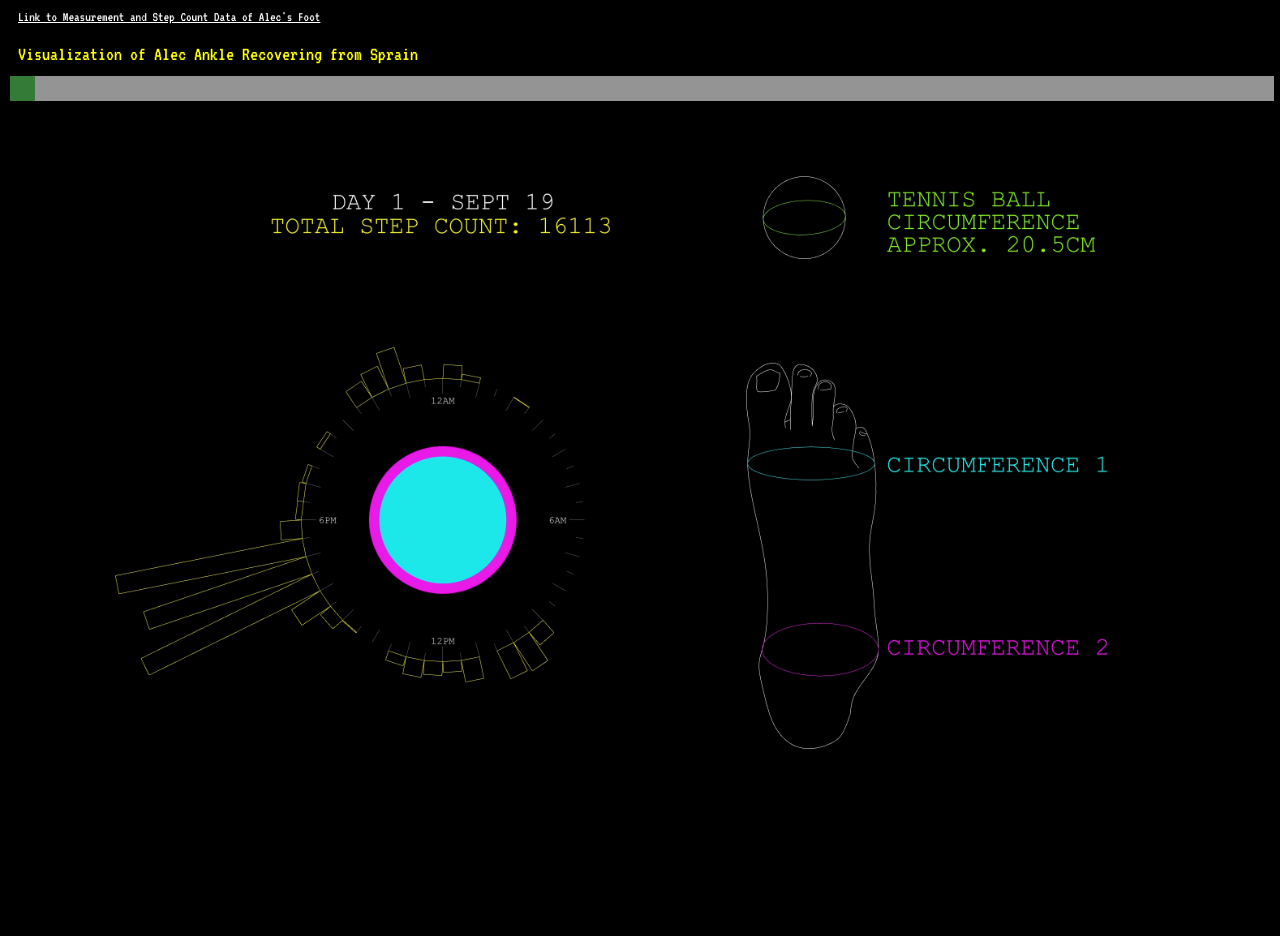
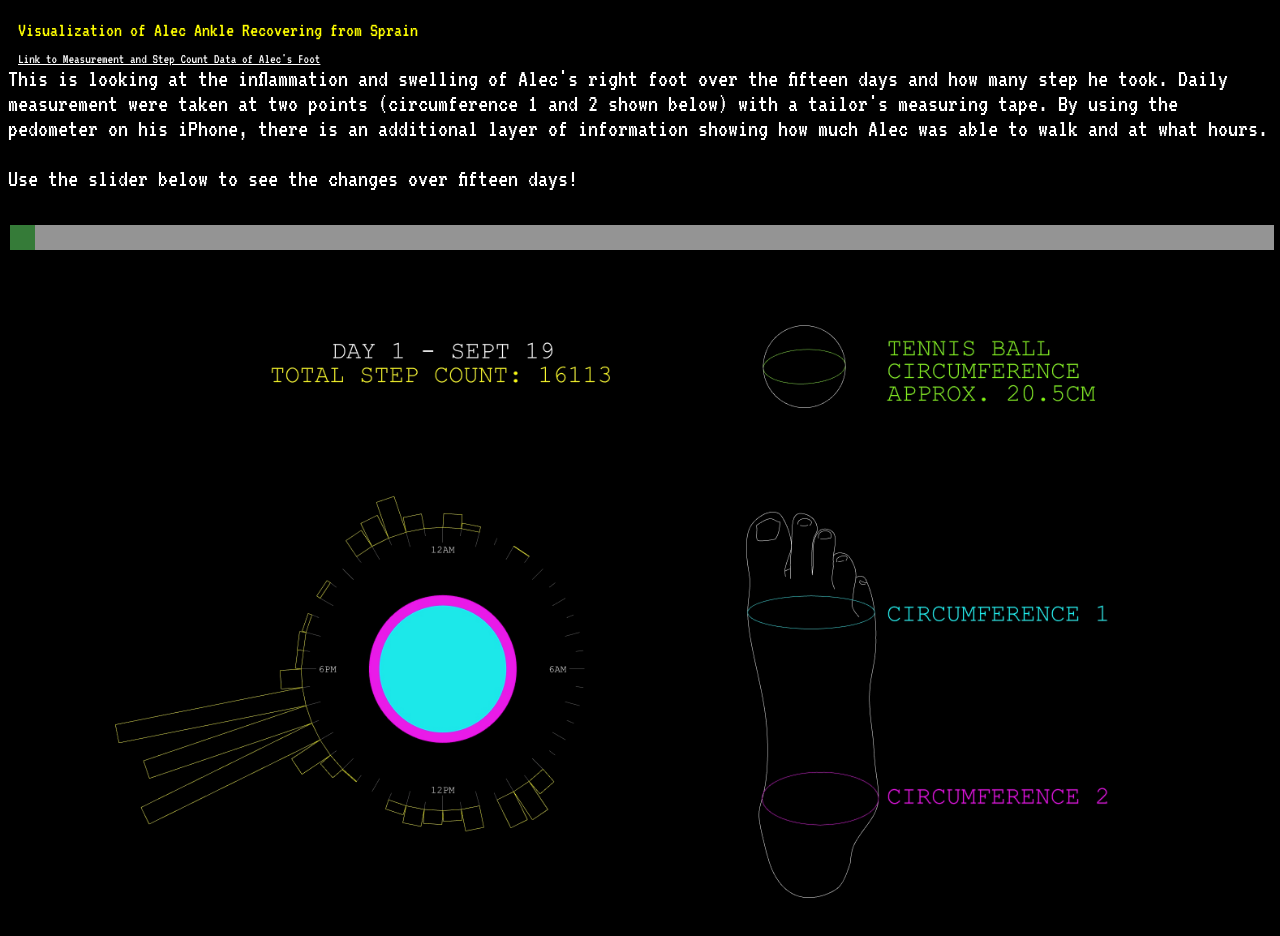
Before and after one commit to alecmmm/ac4626.github.io, a plain HTML site: page assignments/sketch.html in a window 1280 px wide. Before the commit the page ends 845 px from the top, so only its background shows below. Drawn offline with Linux system fonts and the light colour scheme.

Commit message:
text add

```diff
--- a/assignments/sketch.html
+++ b/assignments/sketch.html
@@ -9,15 +9,26 @@
 
     <body>
 
+
+
+      <div class="weeks">Visualization of Alec Ankle Recovering from Sprain</div>
+
       <a href="https://docs.google.com/spreadsheets/d/1CTqlPCRD-LlC5bgyuNFw1UNgdunJtJ5HB3MPuUPSdto/edit?usp=sharing" target="_blank">Link to Measurement and Step Count Data of Alec's Foot</a><br>
 
-      <div class="weeks">Visualization of Alec Ankle Recovering from Sprain</div>
+      <div class="section">This is looking at the inflammation and swelling of Alec's right foot over the fifteen days and how many step he took. Daily measurement were taken at two points (circumference 1 and 2 shown below) with a tailor's measuring tape. By using the pedometer on his iPhone, there is an additional layer of information showing how much Alec was able to walk and at what hours.
+
+        <br><br> Use the slider below to see the changes over fifteen days!
+
+      </div>
+
+      <br><br>
 
       <div class="slidecontainer">
         <input type="range" min="1" max="15" value="1" class="slider" id="myRange">
       </div>
 
-      <img id="display_image" src="images/1.jpg" alt="alec's foot" style= "max-width:100%;height:100%;">
+
+      <img id="display_image" src="images/1.jpg" alt="alec's foot" style= "max-width:100%;">
 
     </body>
     <script type="text/javascript" src="sliding.js"></script>
```
